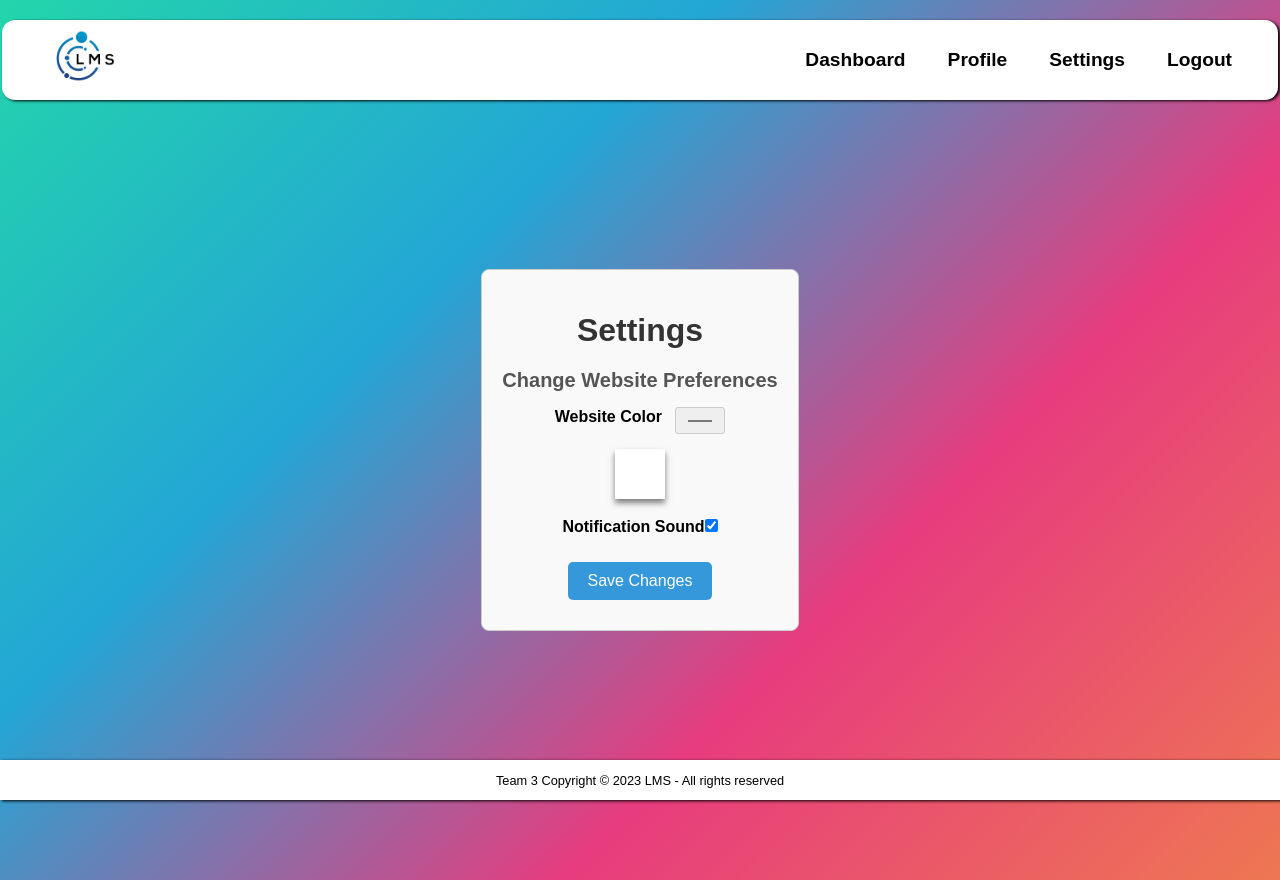
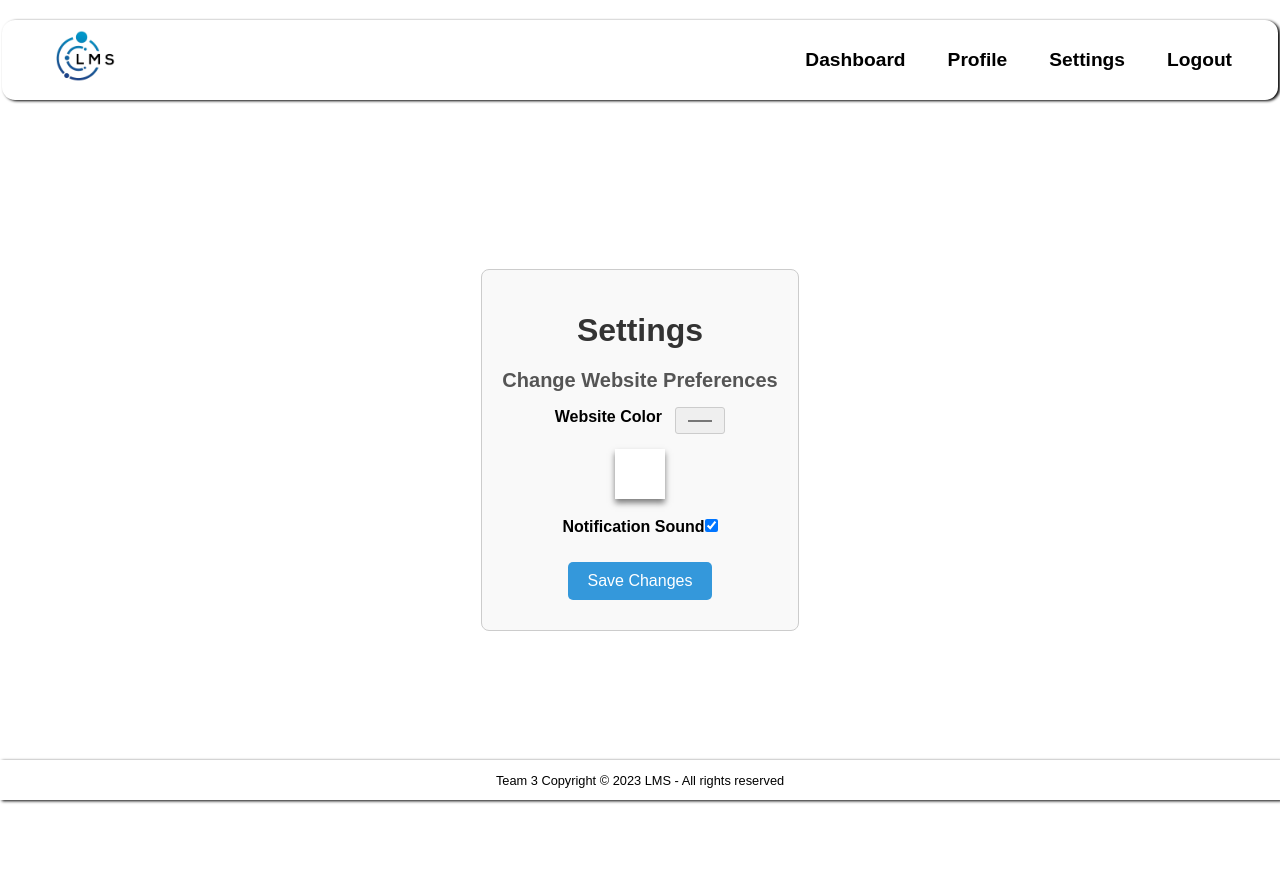
Before and after one commit to WSU-4110/LearningManagementSystem, a React (Create React App) app in the folder frontend/: page /settings in a window 1280 px wide. Built offline with nearby package versions, Linux system fonts and the light colour scheme; the HTML template or start-up script is replaced by a standard one.

Commit message:
Remove background

```diff
--- a/frontend/src/css/index.css
+++ b/frontend/src/css/index.css
@@ -18,10 +18,6 @@ body {
   padding:0;
   --selected-color: rgb(24, 58, 210) !important;
   height: fit-content;
-  background: linear-gradient(-45deg, #ee7752, #e73c7e, #23a6d5, #23d5ab);
-  background-size: 400% 400%;
-  animation: gradient 15s ease infinite;
-  height: 100vh;
 }
 
 @keyframes gradient {
```
